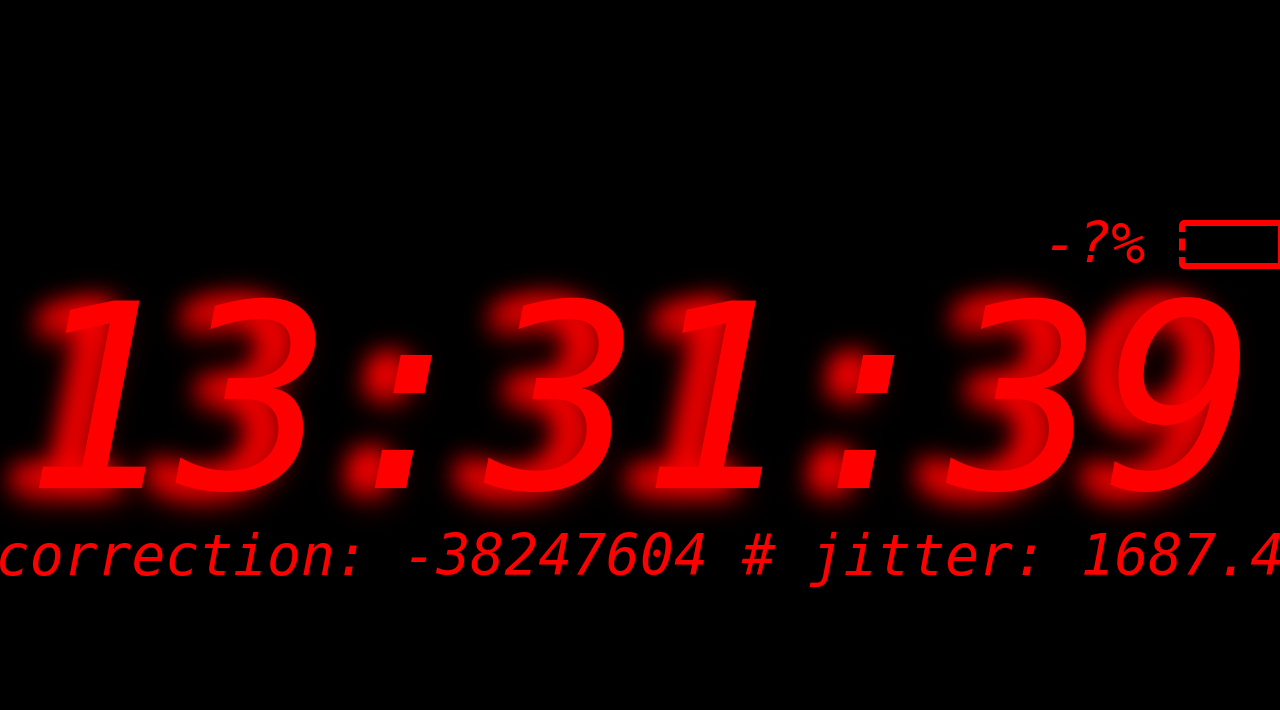
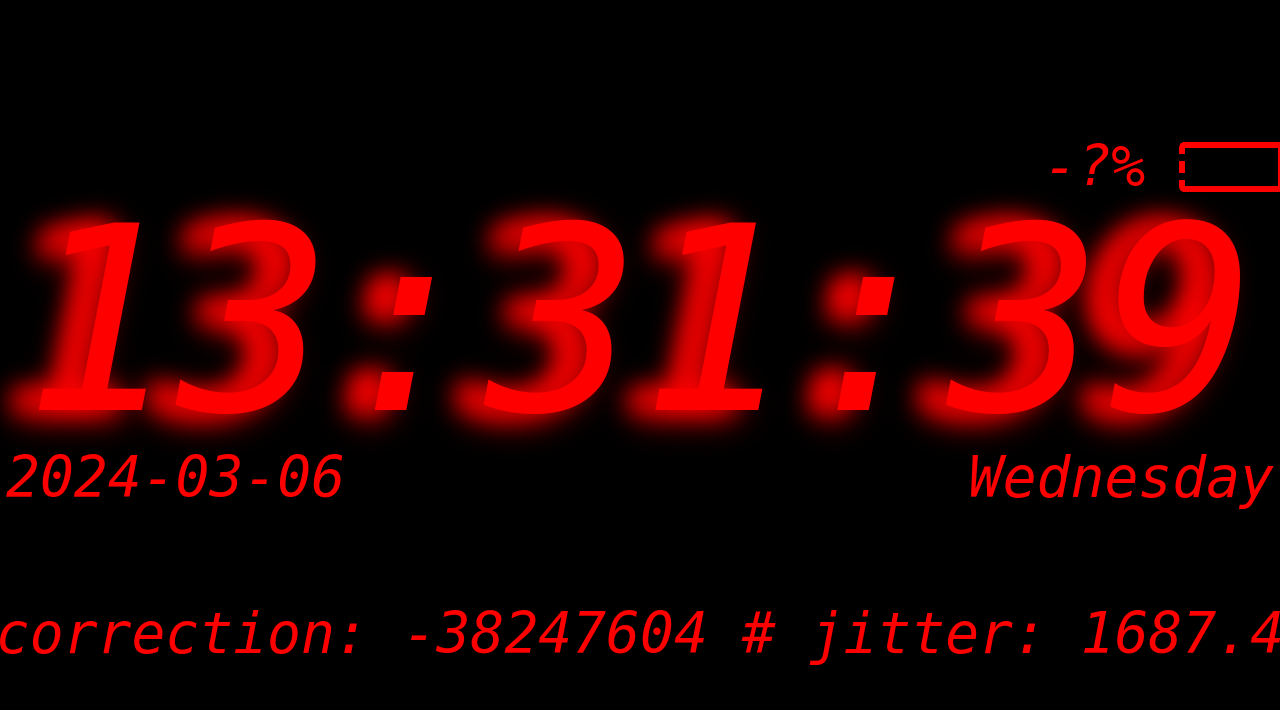
Before and after one commit to dexen/phone-clock, a PHP site: page / in a window 1280 px wide. Shown: the top 710 px of the page. Run offline with PHP 8.4, Linux system fonts and the light colour scheme.

Commit message:
display date
requested by paying customer :-)

```diff
--- a/public_html/index.php
+++ b/public_html/index.php
@@ -45,6 +45,20 @@ header('Pragma: no-cache');
 	position: absolute;
 	z-index: -33;
 	filter: blur(12px) drop-shadow(6px 6px 12px #f00);
+}
+
+#the-phone-clock .tpc-date-display {
+	font-size: 22%;
+	padding: .33ex .66ex;
+	padding: 10px;
+	border-width: 0;
+	white-space: nowrap;
+	font-style: italic;
+	color: #f00;
+}
+#the-phone-clock .tpc-date-display a {
+	color: inherit;
+	text-decoration: none;
 }
 
 #the-phone-clock .tpc-debug-display {
@@ -99,6 +113,10 @@ body {
 	<fieldset class="tpc-time-display">
 		<a href="qr.php" class="tpc-time-value">-1:-2:-3</a>
 	</fieldset>
+	<fieldset class="tpc-date-display">
+		<div class="tpc-date-value" style="text-align: left; float: left; margin-left: .33ex;">--</div>
+		<div class="tpc-day-name-value" style="text-align: right; float: right; margin-right: .33ex;">--</div>
+	</fieldset>
 	<fieldset class="tpc-debug-display">
 		<a href="#" onclick="toggleDisplayConnection(); return false;">
 		<span class="tpc-display-jitter-value" style="display: none;">-222</span>
@@ -148,6 +166,18 @@ console.log('could not obtain wake lock');
 		return h + ':' + m + ':' + s;
 	};
 
+	function dateAsText(theDatetime) {
+		var d = theDatetime;
+		var y = d.getFullYear();
+		var m = d.getMonth()+1;
+		if (m<10)
+			m = '0' + m;
+		var d = d.getDate();
+		if (d<10)
+			d = '0' + d;
+		return y + '-' + m + '-' + d;
+	};
+
 	var theTimeValueEl = thePhoneClockEl.getElementsByClassName('tpc-time-value')[0];
 	var theShadowTimeValueEl = thePhoneClockEl.getElementsByClassName('tpc-time-value-shadow')[0];
 	var theDebugEl = thePhoneClockEl.getElementsByClassName('tpc-debug-display')[0];
@@ -158,6 +188,9 @@ console.log('could not obtain wake lock');
 	var theBatteryLevelEl = thePhoneClockEl.getElementsByClassName('tpc-battery-value')[0];
 	var theBatteryBatteryBoxEl = thePhoneClockEl.getElementsByClassName('tpc-battery-battery-box')[0];
 	var theBatteryBatteryFillEl = thePhoneClockEl.getElementsByClassName('tpc-battery-battery-fill')[0];
+	var theDateEl = thePhoneClockEl.getElementsByClassName('tpc-date-display')[0];
+	var theDateDayNameEl = theDateEl.getElementsByClassName('tpc-day-name-value')[0];
+	var theDateValueEl = theDateEl.getElementsByClassName('tpc-date-value')[0];
 
 	var heartbeatTimer = null;
 
@@ -234,6 +267,11 @@ function POORMANSNTP()
 		theDisplayJitterValueEl.innerHTML = theDatetime.getMilliseconds() % 100;
 		theTimeValueEl.innerHTML = timeAsText(theDatetime);
 		theShadowTimeValueEl.innerHTML = theTimeValueEl.innerHTML;
+
+		var Fmt = new Intl.DateTimeFormat(undefined, {weekday: 'long'});
+		theDateDayNameEl.innerHTML = Fmt.format(theDatetime);
+		theDateValueEl.innerHTML = dateAsText(theDatetime);
+
 		window.setTimeout(POORMANSNTP, 11);
 	};
 	function heartbeat() {
```
